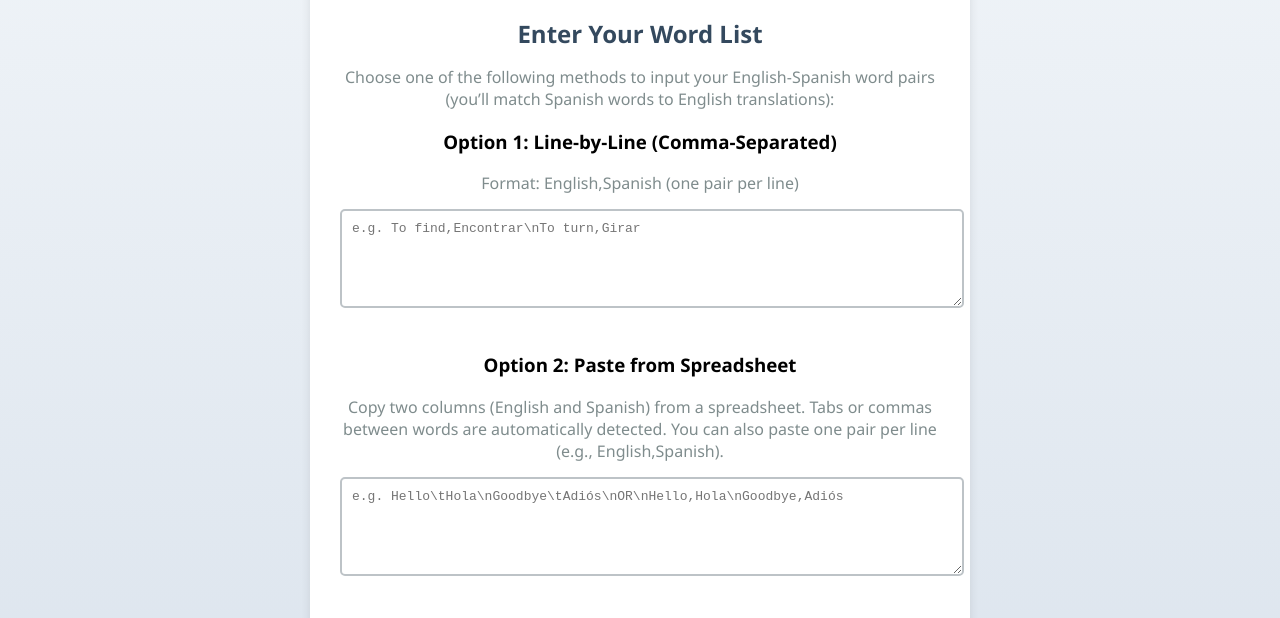
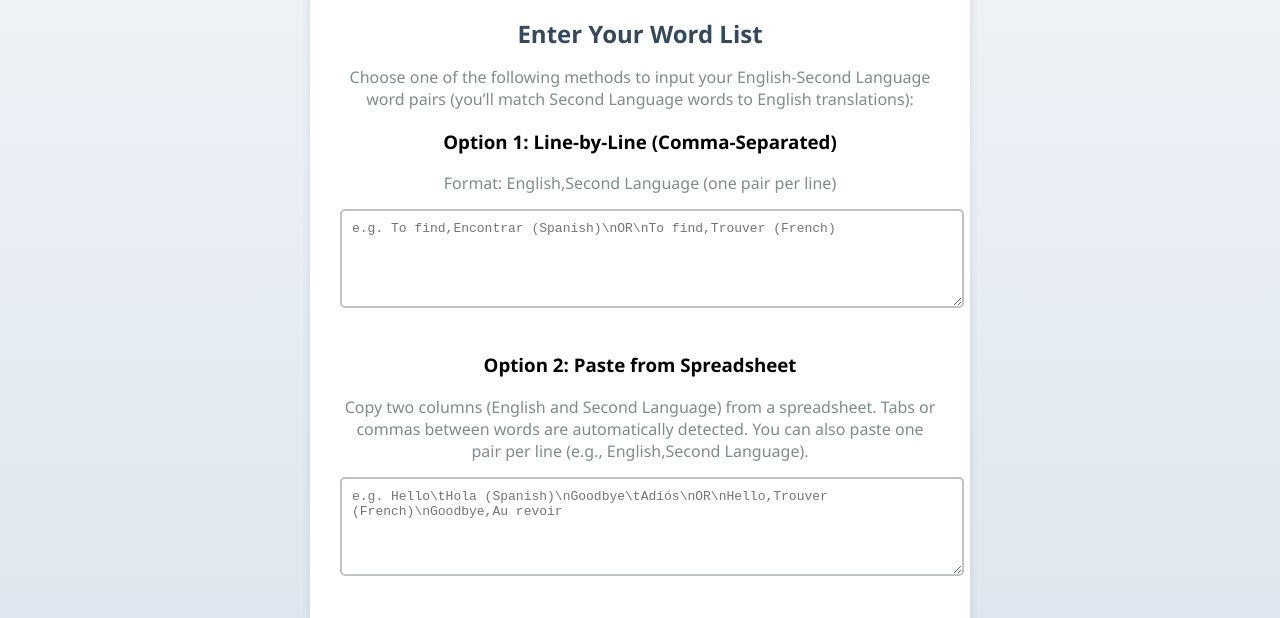
Before and after one commit to MichaelSid/speedy-match-language, a plain HTML site: page index.html in a window 1280 px wide. Shown: the part 115-733 px from the top of the page. Drawn offline with Linux system fonts and the light colour scheme.

Commit message:
Update index.html

```diff
--- a/index.html
+++ b/index.html
@@ -11,17 +11,17 @@
     <!-- Word List Input -->
     <div id="word-input">
       <h2>Enter Your Word List</h2>
-      <p>Choose one of the following methods to input your English-Spanish word pairs (you’ll match Spanish words to English translations):</p>
+      <p>Choose one of the following methods to input your English-Second Language word pairs (you’ll match Second Language words to English translations):</p>
 
       <!-- Option 1: Line-by-Line Input -->
       <h3>Option 1: Line-by-Line (Comma-Separated)</h3>
-      <p>Format: English,Spanish (one pair per line)</p>
-      <textarea id="word-list-line" rows="5" placeholder="e.g. To find,Encontrar\nTo turn,Girar"></textarea>
+      <p>Format: English,Second Language (one pair per line)</p>
+      <textarea id="word-list-line" rows="5" placeholder="e.g. To find,Encontrar (Spanish)\nOR\nTo find,Trouver (French)"></textarea>
 
       <!-- Option 2: Spreadsheet Paste -->
       <h3>Option 2: Paste from Spreadsheet</h3>
-      <p>Copy two columns (English and Spanish) from a spreadsheet. Tabs or commas between words are automatically detected. You can also paste one pair per line (e.g., English,Spanish).</p>
-      <textarea id="word-list-spreadsheet" rows="5" placeholder="e.g. Hello\tHola\nGoodbye\tAdiós\nOR\nHello,Hola\nGoodbye,Adiós"></textarea>
+      <p>Copy two columns (English and Second Language) from a spreadsheet. Tabs or commas between words are automatically detected. You can also paste one pair per line (e.g., English,Second Language).</p>
+      <textarea id="word-list-spreadsheet" rows="5" placeholder="e.g. Hello\tHola (Spanish)\nGoodbye\tAdiós\nOR\nHello,Trouver (French)\nGoodbye,Au revoir"></textarea>
     </div>
 
     <!-- Difficulty Selection -->
@@ -37,7 +37,7 @@
 
     <!-- Game Area -->
     <div id="game-area" style="display: none;">
-      <div id="spanish-word"></div>
+      <div id="second-lang-word"></div>
       <div id="options"></div>
       <div id="score">Score: 0</div>
       <div id="timer">Time: 60</div>
```
